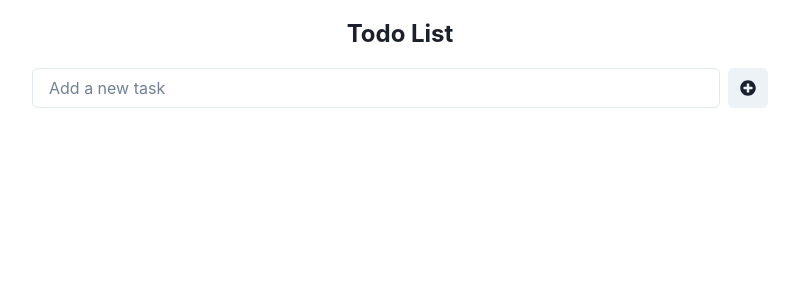
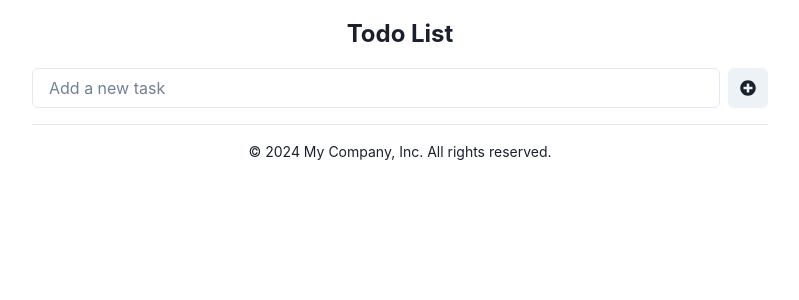
Before and after one commit to GPT-Engineer-App-Dev/clear-task, a React (Vite) app: page / in a window 1280 px wide. Shown: the top 300 px of the page, without its empty margins (240-1039 px from the left). Built offline with nearby package versions, Linux system fonts and the light colour scheme.

Commit message:
Added a new `Footer` component and included it at the bottom of the `Index` page.
Prompt: Add a footer

```diff
--- /dev/null
+++ b/src/components/Footer.jsx
@@ -0,0 +1,11 @@
+import { Box, Text } from "@chakra-ui/react";
+
+const Footer = () => {
+  return (
+    <Box as="footer" width="full" padding="4" borderTop="1px" borderColor="gray.200" textAlign="center">
+      <Text fontSize="sm">&copy; {new Date().getFullYear()} My Company, Inc. All rights reserved.</Text>
+    </Box>
+  );
+};
+
+export default Footer;
--- a/src/pages/Index.jsx
+++ b/src/pages/Index.jsx
@@ -1,4 +1,5 @@
 import { useState } from "react";
+import Footer from "../components/Footer";
 import { Container, VStack, Input, Button, List, ListItem, ListIcon, IconButton, Text, HStack } from "@chakra-ui/react";
 import { FaTrash, FaPlusCircle } from "react-icons/fa";
 
@@ -47,6 +48,7 @@ const Index = () => {
           ))}
         </List>
       </VStack>
+      <Footer />
     </Container>
   );
 };
```
